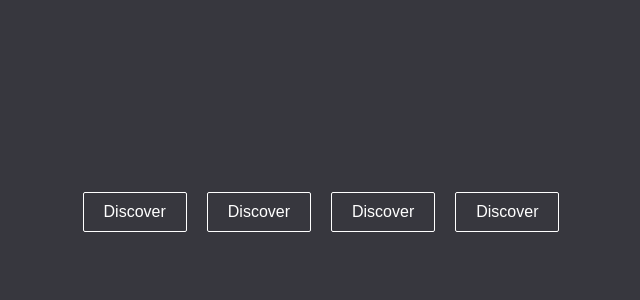
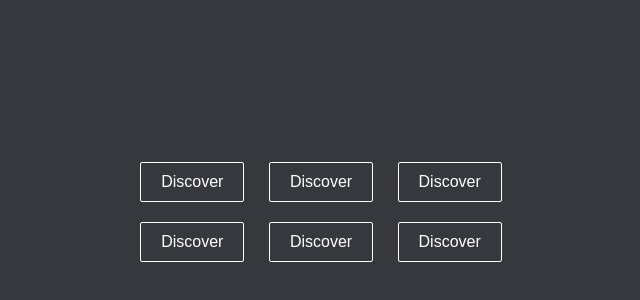
Before and after one commit to dorian-delorme/acnea, a plain HTML site: page index.html in a window 1280 px wide. Shown: the part 188-488 px from the top of the page, without its empty margins (319-959 px from the left). Drawn offline with Linux system fonts and the light colour scheme.

Commit message:
Add new buttons

```diff
--- a/index.html
+++ b/index.html
@@ -7,9 +7,15 @@
   <link rel="stylesheet" href="styles/style.css">
 </head>
 <body>
-  <button class="items btn_01">Discover</button>
-  <button class="items btn_02">Discover</button>
-  <button class="items btn btn_03">Discover</button>
-  <button class="items btn btn_04">Discover</button>
+  <div>
+    <button class="items btn btn_01">Discover</button>
+    <button class="items btn_02">Discover</button>
+    <button class="items btn btn_03">Discover</button>
+  </div>
+  <div>
+    <button class="items btn btn_04">Discover</button>
+    <button class="items btn btn_05">Discover</button>
+    <button class="items btn btn_06">Discover</button>
+  </div>
 </body>
 </html>
--- a/styles/style.css
+++ b/styles/style.css
@@ -6,11 +6,11 @@ body {
 	display: flex;
 	align-items: center;
 	justify-content: center;
-	flex-direction: row;
+	flex-direction: column;
 }
 
 .items {
-	margin: 0 10px;
+	margin: 10px;
 }
 
 .btn {
@@ -29,47 +29,15 @@ body {
 
 .btn:hover {
 	color: #37373e;
+	background-size: 110% 110%;
+	cursor: pointer;
 }
 
 /* BTN_01 SLIDE */
+
 .btn_01 {
-	color: white;
-	border: 1px solid white;
-	padding: 10px 20px;
-	position: relative;
-	display: block;
-	overflow: hidden;
-	transition: all 0.5s ease-in-out;
-	z-index: 1;
-	border-radius: 2px;
-}
-
-.btn_01:before {
-	content: '';
-	position: absolute;
-	top: 0;
-	right: 0;
-	bottom: 0;
-	left: 0;
-	background-color: white;
-	transform: translateX(-100%);
-	box-sizing: border-box;
-	transition: all 0.5s ease-in-out;
-	z-index: -1;
-}
-
-.btn_01:hover {
-	border: 1px solid white;
-	transition: all 500ms ease-in-out;
-	color: #37373e;
-	cursor: pointer;
-}
-
-.btn_01:hover::before {
-	box-sizing: border-box;
-	transition: all 0.5s ease-in-out;
-	transform: translateX(0);
-	z-index: -1;
+	background-position: 0% 0%;
+	background-size: 0% 100%;
 }
 
 /* BTN_02 SUNRISE */
@@ -79,7 +47,7 @@ body {
 	border: 1px solid white;
 	padding: 10px 20px;
 	position: relative;
-	display: block;
+	display: inline-block;
 	overflow: hidden;
 	transition: all 750ms ease-in-out;
 	z-index: 1;
@@ -121,14 +89,7 @@ body {
 
 .btn_03 {
 	background-position: 50% 50%;
-}
-
-.btn_03 {
 	background-size: 0% 0%;
-}
-
-.btn_03:hover {
-    background-size: 110% 110%;
 }
 
 /* BTN_04 SUNRISEv2 */
@@ -138,6 +99,16 @@ body {
 	background-size: 0% 0%;
 }
 
-.btn_04:hover {
-	background-size: 110% 110%;
+/* BTN_05 */
+
+.btn_05 {
+	background-position: 50% 100%;
+	background-size: 100% 0%;
 }
+
+/* BTN_06 */
+
+.btn_06 {
+	background-position: 50% 50%;
+	background-size: 0% 100%;
+}
```
